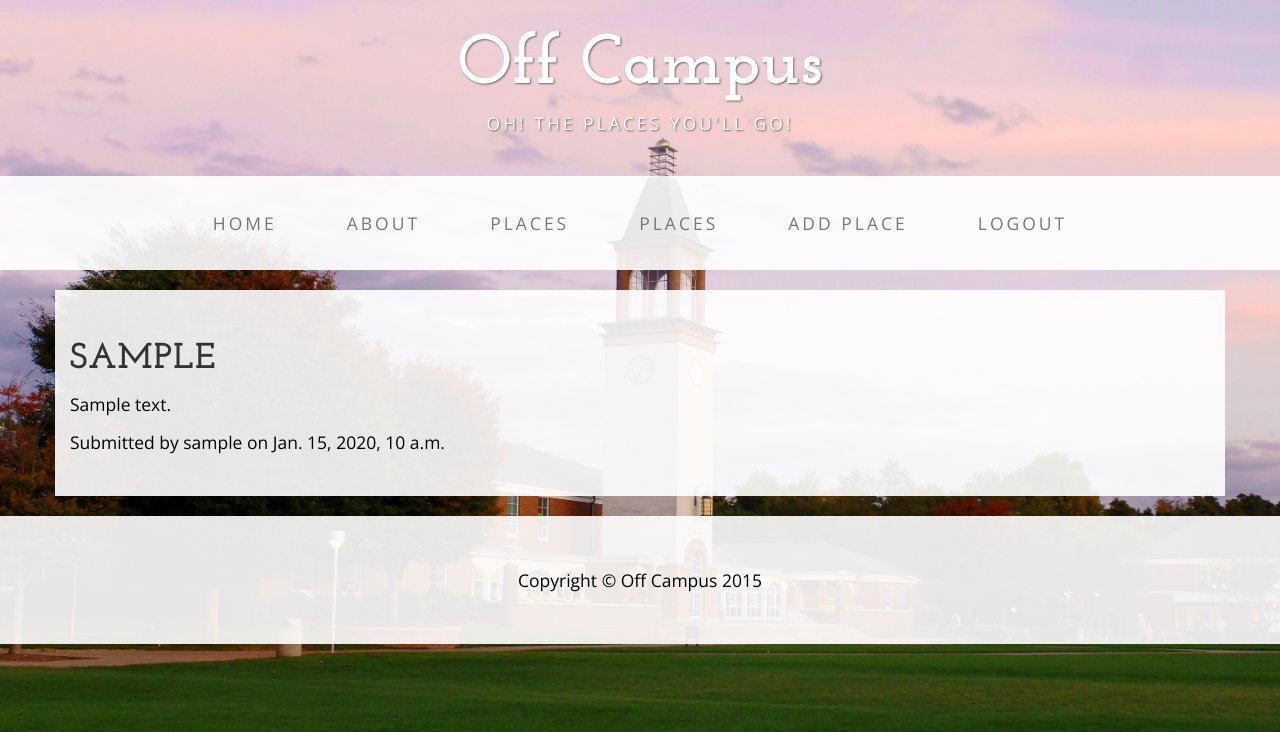
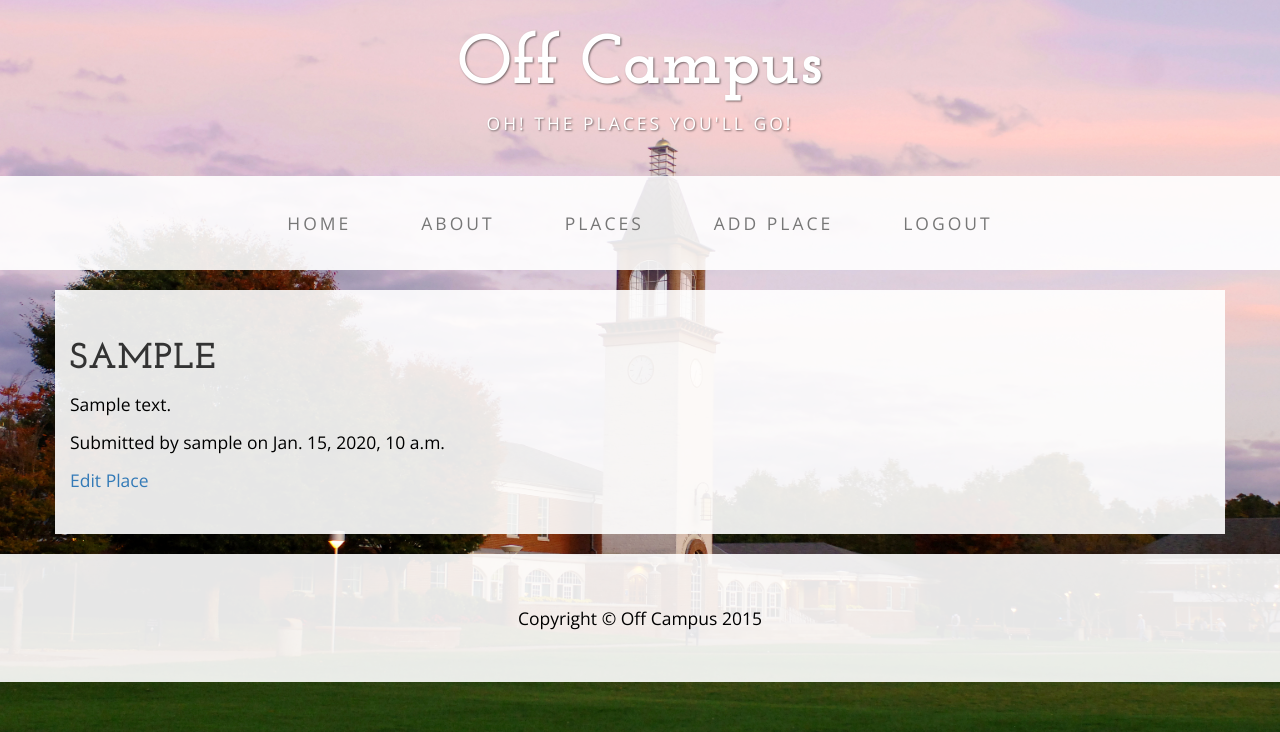
Before and after one commit to Katerinahillios/offcampus, a Django app: page /place/1/ in a window 1280 px wide. Shown: the top 732 px of the page. Run offline with Django 3.2, Linux system fonts and the light colour scheme; a user stored in the database is signed in; tables that the repository leaves empty hold one stand-in row (values such as "Sample post"); some libraries are stand-ins or nearby versions.

Commit message:
Add place update view

```diff
--- a/core/urls.py
+++ b/core/urls.py
@@ -8,4 +8,5 @@ urlpatterns = patterns('',
     url(r'^place/create/$', PlaceCreateView.as_view(), name='place_create'),
     url(r'^place/$', PlaceListView.as_view(), name='place_list'),
     url(r'^place/(?P<pk>\d+)/$', PlaceDetailView.as_view(), name='place_detail'),
+    url(r'^place/update/(?P<pk>\d+)/$', PlaceUpdateView.as_view(), name='place_update'),
 )
--- a/core/views.py
+++ b/core/views.py
@@ -1,5 +1,5 @@
 from django.shortcuts import render
-from django.views.generic import TemplateView, CreateView, ListView, DetailView
+from django.views.generic import TemplateView, CreateView, ListView, DetailView, UpdateView
 from django.core.urlresolvers import reverse_lazy
 from .models import *
 
@@ -11,7 +11,7 @@ class PlaceCreateView(CreateView):
   model = Place
   template_name = 'place/place_form.html'
   fields = ['category', 'place', 'description']
-  success_url = reverse_lazy('question_list')
+  success_url = reverse_lazy('place_list')
 
   def form_valid(self, form):
     form.instance.user = self.request.user
@@ -24,3 +24,8 @@ class PlaceListView(ListView):
 class PlaceDetailView(DetailView):
   model = Place
   template_name = 'place/place_detail.html'
+
+class PlaceUpdateView(UpdateView):
+  model = Place
+  template_name = 'place/place_form.html'
+  fields = ['category', 'place', 'description']
--- a/templates/base.html
+++ b/templates/base.html
@@ -54,16 +54,13 @@
         <div class="collapse navbar-collapse" id="bs-example-navbar-collapse-1">
           <ul class="nav navbar-nav">
             <li>
-              <a href="base.html">Home</a>
+              <a href="{% url 'home' %}">Home</a>
             </li>
             <li>
               <a href="about.html">About</a>
             </li>
-            <li>
-              <a href="blog.html">Places</a>
-            </li>
+            <li><a href="{% url 'place_list' %}">Places</a></li>
             {% if user.is_authenticated %}
-            <li><a href="{% url 'place_list' %}">Places</a></li>
             <li><a href="{% url 'place_create' %}">Add Place</a></li>
             <li><a href="{% url 'auth_logout' %}">Logout</a></li>
             {% else %}
--- a/templates/place/place_detail.html
+++ b/templates/place/place_detail.html
@@ -3,4 +3,7 @@
 <h1>{{ place.place }}</h1>
 <p>{{ place.description }}</p>
 <p>Submitted by {{ place.user.username }} on {{ place.created_at }}</p>
+{% if place.user == user %}
+<p><a href="{% url 'place_update' pk=place.id %}">Edit Place</a></p>
+{% endif %}
 {% endblock %}
```
